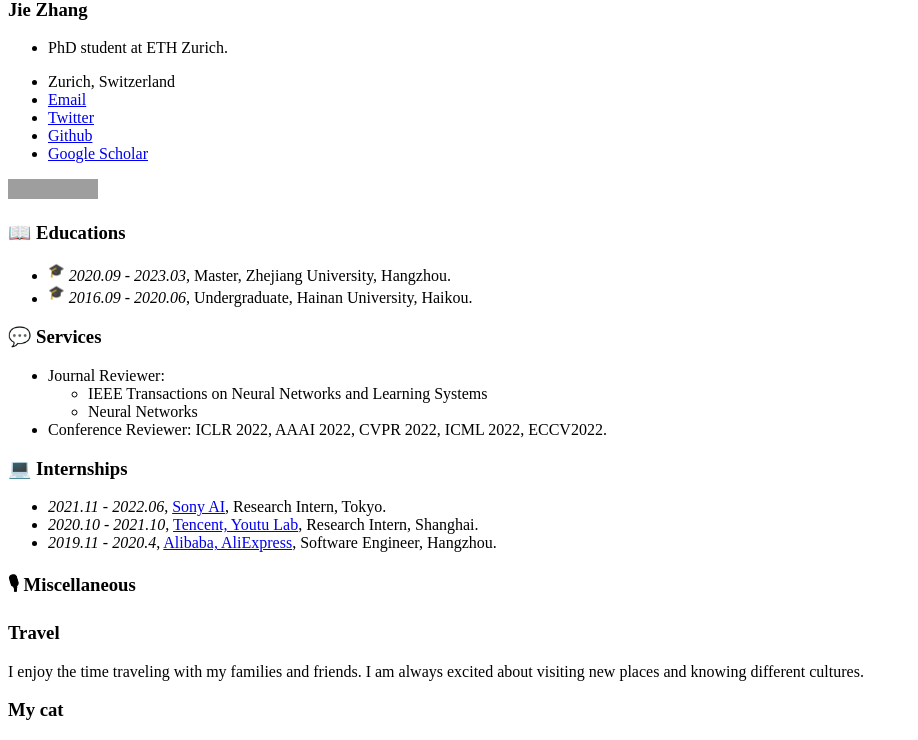
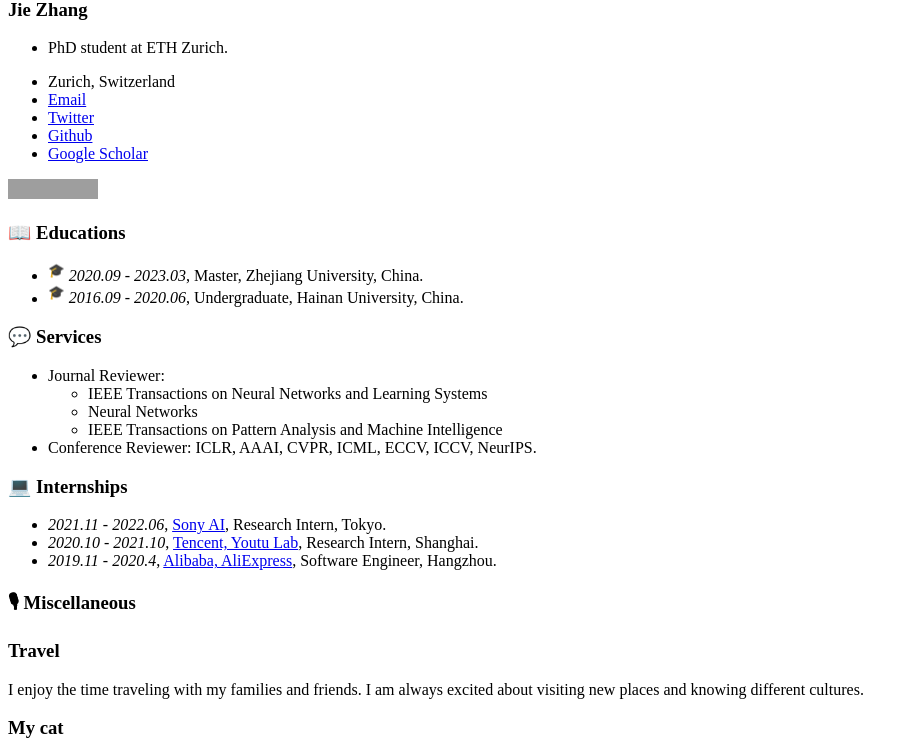
Before and after one commit to zj-jayzhang/zj-jayzhang.github.io, a Jekyll site: the page built from _pages/includes/others.md, in a window 1280 px wide. Shown: the part 544-1284 px from the top of the page, without its empty margins (0-918 px from the left). Built offline with Jekyll 4.4.1, drawn with Linux system fonts in a browser that asks for light colours; our own code applies the rules of GitHub Pages for plain Markdown files; grey boxes are pictures that could not be loaded.

Commit message:
Update others.md

```diff
--- a/_pages/includes/others.md
+++ b/_pages/includes/others.md
@@ -1,14 +1,15 @@
 
 # 📖 Educations
-- <sup>&#x1F393;</sup>  *2020.09 - 2023.03*, Master, Zhejiang University, Hangzhou.
-- <sup>&#x1F393;</sup>  *2016.09 - 2020.06*, Undergraduate, Hainan University, Haikou.
+- <sup>&#x1F393;</sup>  *2020.09 - 2023.03*, Master, Zhejiang University, China.
+- <sup>&#x1F393;</sup>  *2016.09 - 2020.06*, Undergraduate, Hainan University, China.
 
 
 # 💬 Services
 - Journal Reviewer:
     - IEEE Transactions on Neural Networks and Learning Systems
     - Neural Networks
-- Conference Reviewer: ICLR 2022, AAAI 2022, CVPR 2022, ICML 2022, ECCV2022.
+    - IEEE Transactions on Pattern Analysis and Machine Intelligence
+- Conference Reviewer: ICLR, AAAI, CVPR, ICML, ECCV, ICCV, NeurIPS.
 
 
 # 💻 Internships
```
